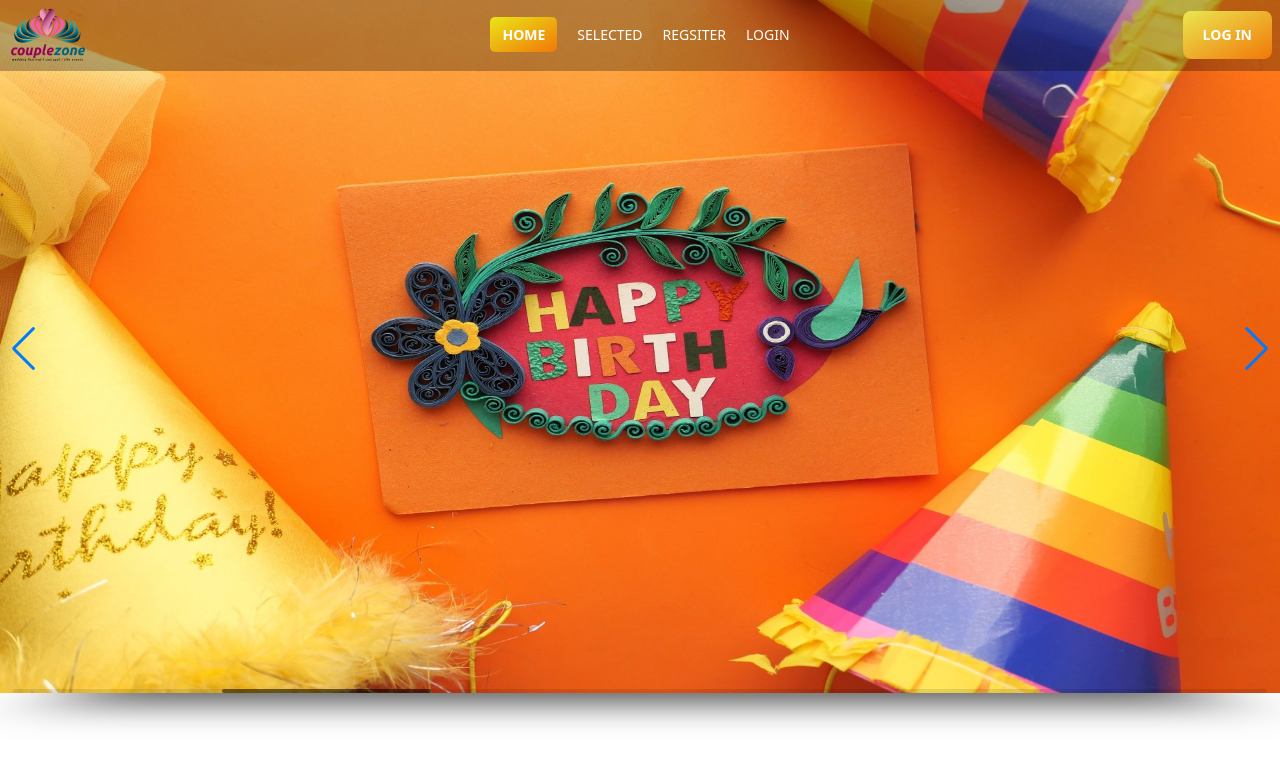
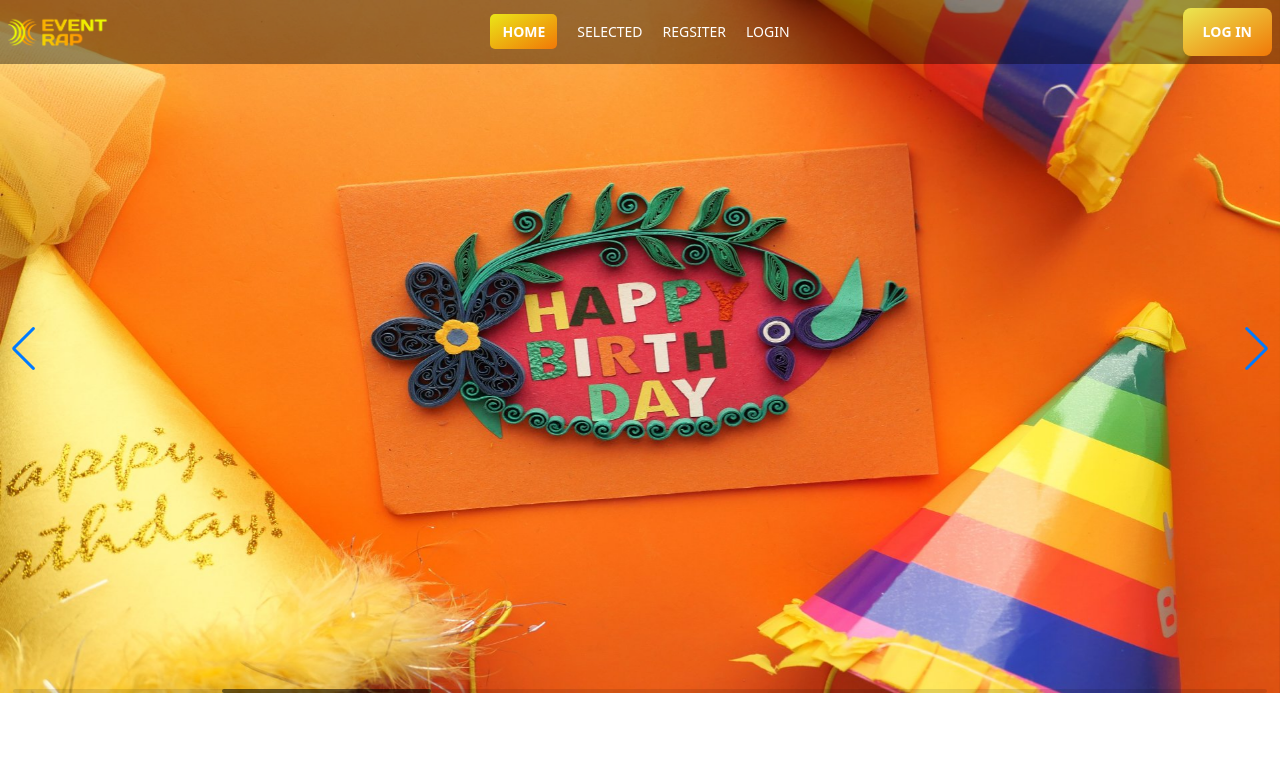
Before and after one commit to junayet4o12/event-management, a React (Vite) app: page / in a window 1280 px wide. Shown: the top 783 px of the page. Built offline with nearby package versions, Linux system fonts and the light colour scheme.

Commit message:
footer has completed

```diff
--- a/package.json
+++ b/package.json
@@ -14,6 +14,7 @@
     "match-sorter": "^6.3.1",
     "react": "^18.2.0",
     "react-dom": "^18.2.0",
+    "react-icons": "^4.11.0",
     "react-router-dom": "^6.16.0",
     "sort-by": "^1.2.0",
     "swiper": "^10.3.1"
--- a/src/assets/Components/Banner.jsx
+++ b/src/assets/Components/Banner.jsx
@@ -8,7 +8,7 @@ import 'swiper/css/pagination';
 import 'swiper/css/scrollbar';
 import 'swiper/css/a11y';
 
-import { EffectCube } from 'swiper/modules';
+import { EffectFade } from 'swiper/modules';
 
 
 
@@ -22,15 +22,15 @@ import img6 from '../banner6.jpg'
 const Banner = () => {
 
     return (
-        <div className='max-w-7xl mx-auto'>
+        <div className='max-w-7xl mx-auto '>
 
             <div >
                 <Swiper
-                    modules={[Navigation,  Scrollbar, A11y, EffectCube, Autoplay]}
+                    modules={[Navigation,  Scrollbar, A11y, EffectFade, Autoplay]}
                     spaceBetween={50}
                     slidesPerView={1}
                     navigation
-                    effect="cube"
+                    effect="fade"
 
                     scrollbar={{ draggable: true }}
                     speed={1000}
--- a/src/assets/Components/Details.jsx
+++ b/src/assets/Components/Details.jsx
@@ -4,12 +4,10 @@ import { useLoaderData, useParams } from "react-router-dom";
 
 const Details = () => {
     const data  = useLoaderData();
-    console.log(data);
     const {id} = useParams();
-    console.log(id);
     return (
         <div>
-            asfetgtrfv
+
         </div>
     );
 };
--- /dev/null
+++ b/src/assets/Components/Footer.jsx
@@ -0,0 +1,30 @@
+import React from 'react';
+import logo from '../logo1.png';
+import { FaFacebookSquare, FaGooglePlusSquare, FaGithubSquare } from 'react-icons/fa';
+import { FaSquareXTwitter } from 'react-icons/fa6';
+const Footer = () => {
+    return (
+        <div className='bg-[#393934]  relative h-[300px]'>
+            <footer className="footer footer-center p-10  text-primary-content">
+                <img className='w-[200px]' src={logo} alt="" />
+                <p className='text-orange-100 md:w-[600px]'>Elevate your social events with our expert event management. From birthdays to reunions, we create unforgettable experiences. Let us make your next gathering truly special.</p>
+                <nav>
+                    <div className="grid grid-flow-col gap-4">
+                        <a className='text-2xl text-blue-500 cursor-pointer bg-[#eadada] rounded h-[26px] w-[26px]  flex justify-center items-center'><FaFacebookSquare></FaFacebookSquare></a>
+                        <a className='text-2xl bg-blue-500 cursor-pointer  text-[#eadada] rounded h-[26px] w-[26px] flex  justify-center items-center'><FaGooglePlusSquare></FaGooglePlusSquare></a>
+                        <a className='text-2xl text-black cursor-pointer bg-[#eadada] rounded h-[26px] w-[26px]  flex justify-center items-center'><FaSquareXTwitter></FaSquareXTwitter></a>
+                        <a className='text-2xl bg-[#eadada] cursor-pointer text-gray-700 rounded h-[26px] w-[26px]  flex justify-center items-center'><FaGithubSquare></FaGithubSquare></a>
+
+                    </div>
+                </nav>
+            </footer>
+            <footer className='py-5 bg-black px-10 flex justify-center items-center'>
+                <small className='text-orange-100 md:w-[600px] text-center'>© 2023 My Event RAP Company. All Rights Reserved.</small>
+            </footer>
+
+        </div>
+
+    );
+};
+
+export default Footer;
--- a/src/assets/Components/Home.jsx
+++ b/src/assets/Components/Home.jsx
@@ -1,4 +1,5 @@
 import Banner from "./Banner";
+import Footer from "./Footer";
 import Service from "./Service";
 
 
@@ -7,6 +8,7 @@ const Home = () => {
         <div>
             <Banner></Banner>
             <Service></Service>
+            <Footer></Footer>
         </div>
     );
 };
--- a/src/assets/Components/NavBar.jsx
+++ b/src/assets/Components/NavBar.jsx
@@ -12,7 +12,7 @@ const NavBar = () => {
 
     return (
         <div>
-            <div className="navbar bg-[#00000046]">
+            <div className="navbar bg-[#00000063]">
                 <div className="navbar-start">
                     <div className="dropdown">
                         <label tabIndex={0} className="btn btn-ghost lg:hidden">
@@ -22,7 +22,7 @@ const NavBar = () => {
                             {navli}
                         </ul>
                     </div>
-                    <img className='w-[80px]' src={logo} alt="" />
+                    <img className='w-[100px]' src={logo} alt="" />
                 </div>
                 <div className="navbar-center hidden lg:flex ">
                     <ul className="hello2 flex flex-wrap gap-5 text-white font-medium text-sm">
```
Also changed, not shown: src/assets/logo1.png, 1 other file (tests, documents, lock files or other folders).
